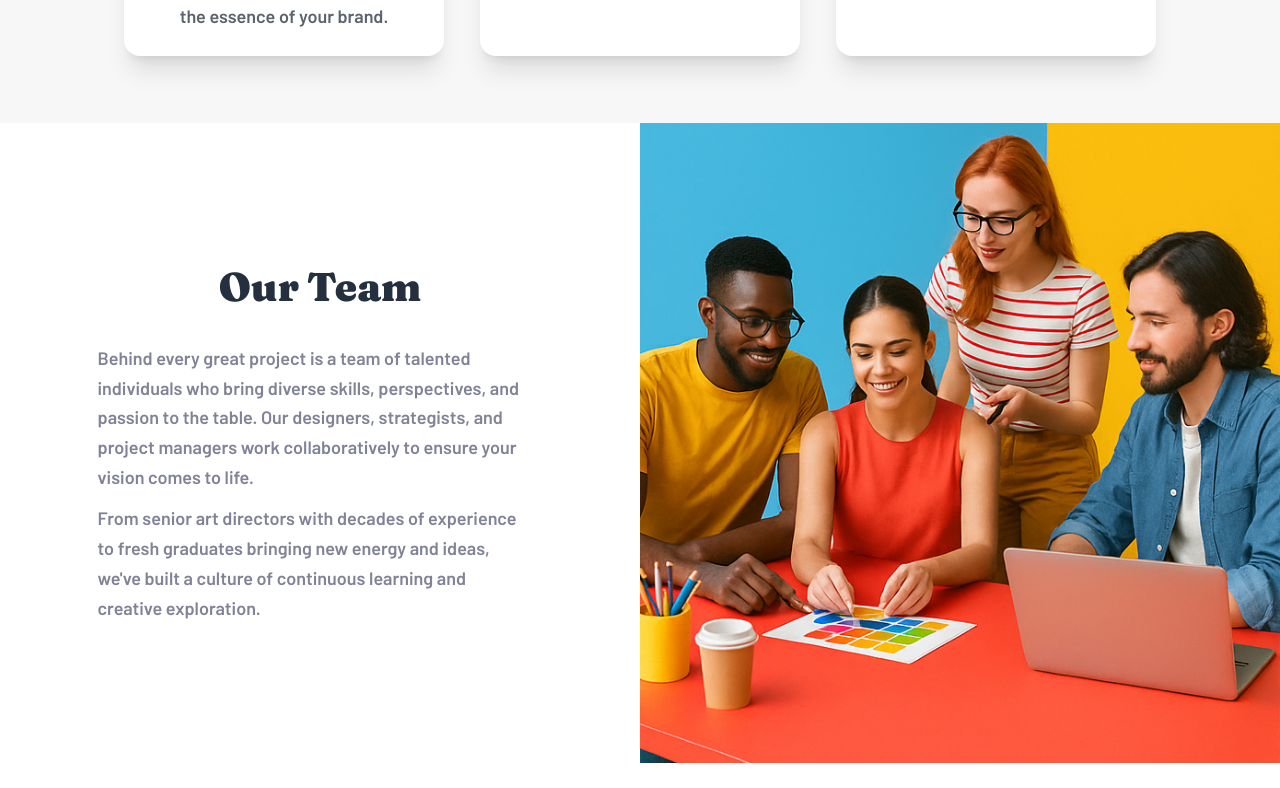
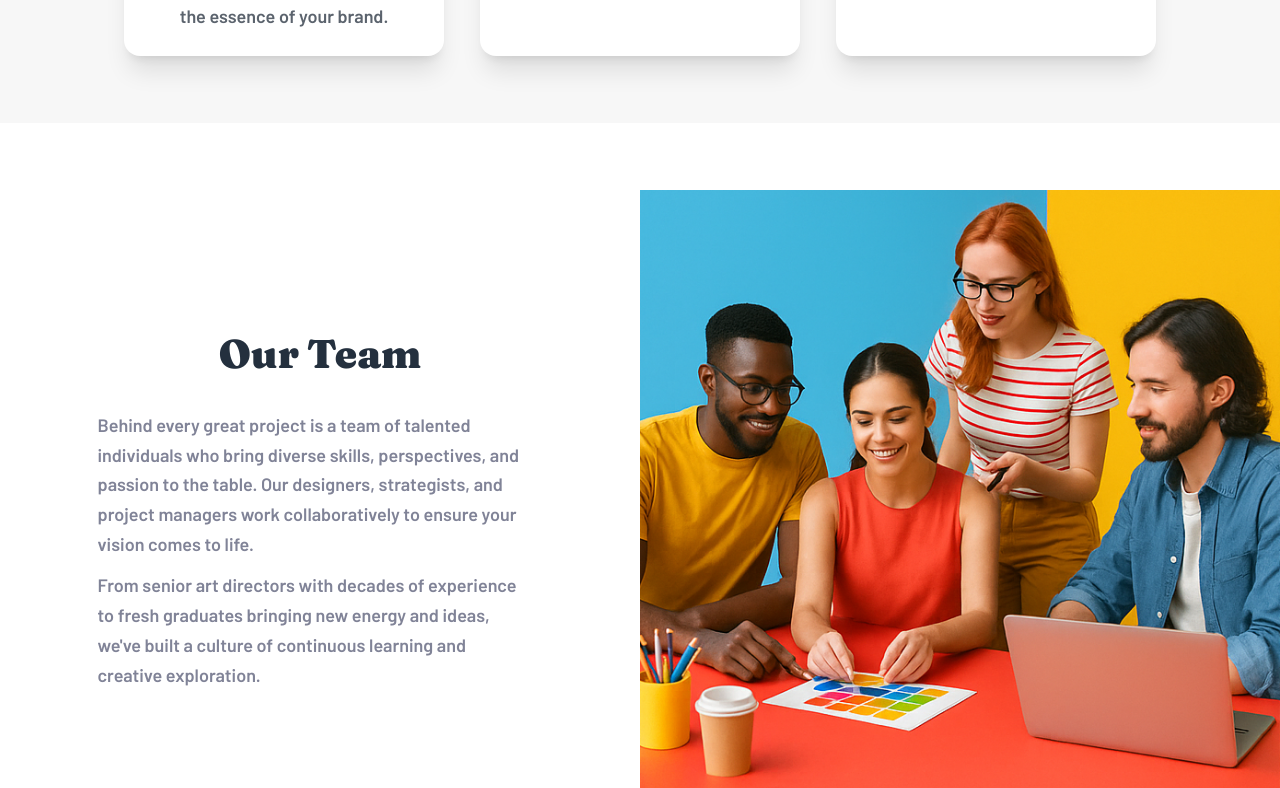
Before and after one commit to JakubM-I/agency-landing-page, a React (Vite) app: page /about in a window 1280 px wide. Shown: the part 1740-2528 px from the top of the page. Built offline with nearby package versions, Linux system fonts and the light colour scheme.

Commit message:
About us styling corrected

```diff
--- a/src/features/about/OurTeam/index.tsx
+++ b/src/features/about/OurTeam/index.tsx
@@ -9,7 +9,7 @@ const OurTeam: React.FC<SectionTeamProps> = ({items, images}) => {
 
     return (
         <>
-            <div className="flex flex-col-reverse md:flex-row">
+            <div className="mt-16 sx:mt-[67px] flex flex-col-reverse md:flex-row">
                 <GridTextCell>
                     <div className="flex flex-col flex-nowrap justify-center items-start w-[min(445px,100%)]" >
                         <SectionTitle title="Our Team" styling="mb-8" />
```
